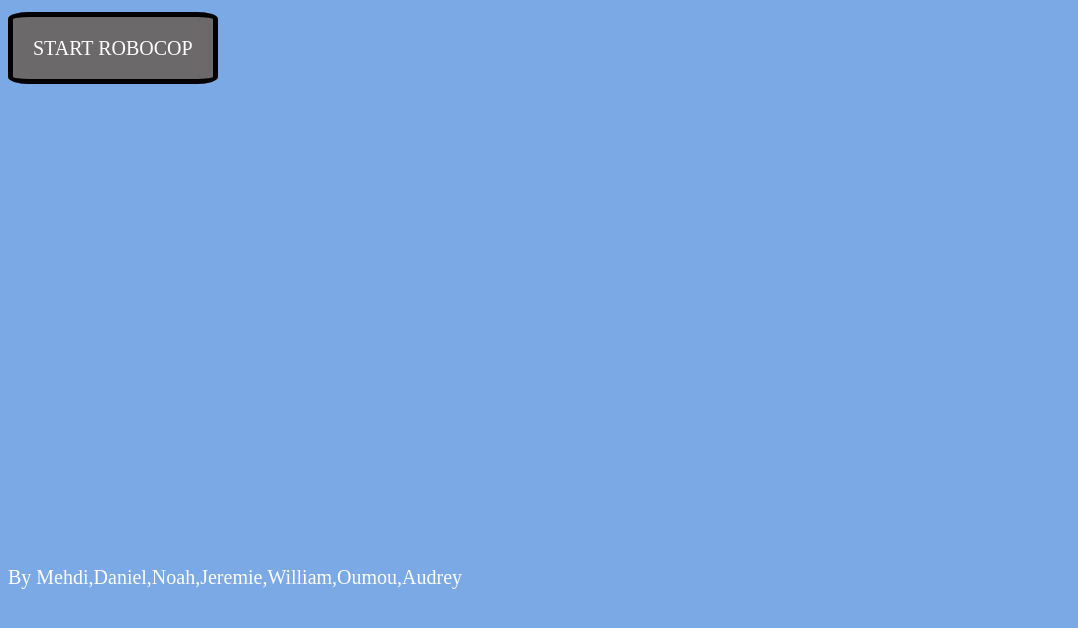
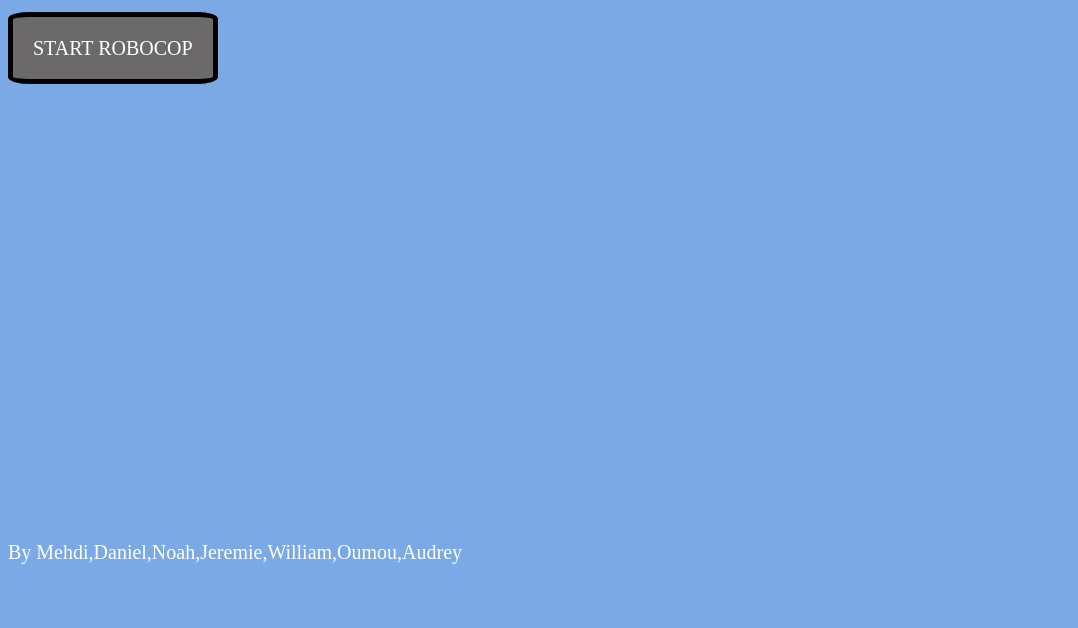
Before and after one commit to NSJ25/robocop, a plain HTML site: page site/index.html in a window 1280 px wide. Shown: the part 112-740 px from the top of the page, without its empty margins (0-1078 px from the left). Drawn offline with Linux system fonts and the light colour scheme.

Commit message:
Modification du css

```diff
--- a/site/css/style.css
+++ b/site/css/style.css
@@ -24,6 +24,6 @@ main a {
 }
 
 footer {
-    margin-top: 40%;
+    margin-top: 38%;
     font-size: 20px;
 }
```
